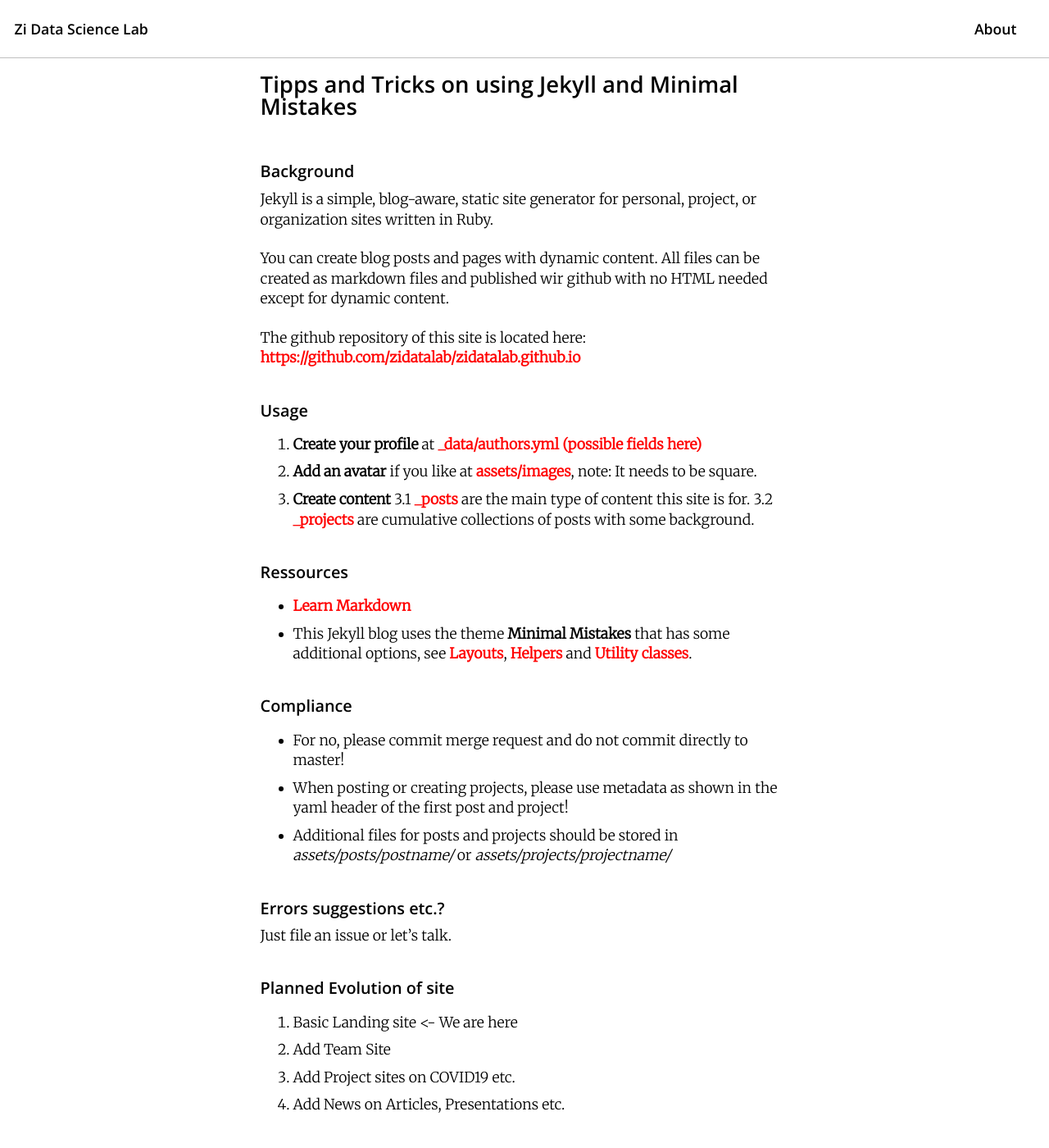
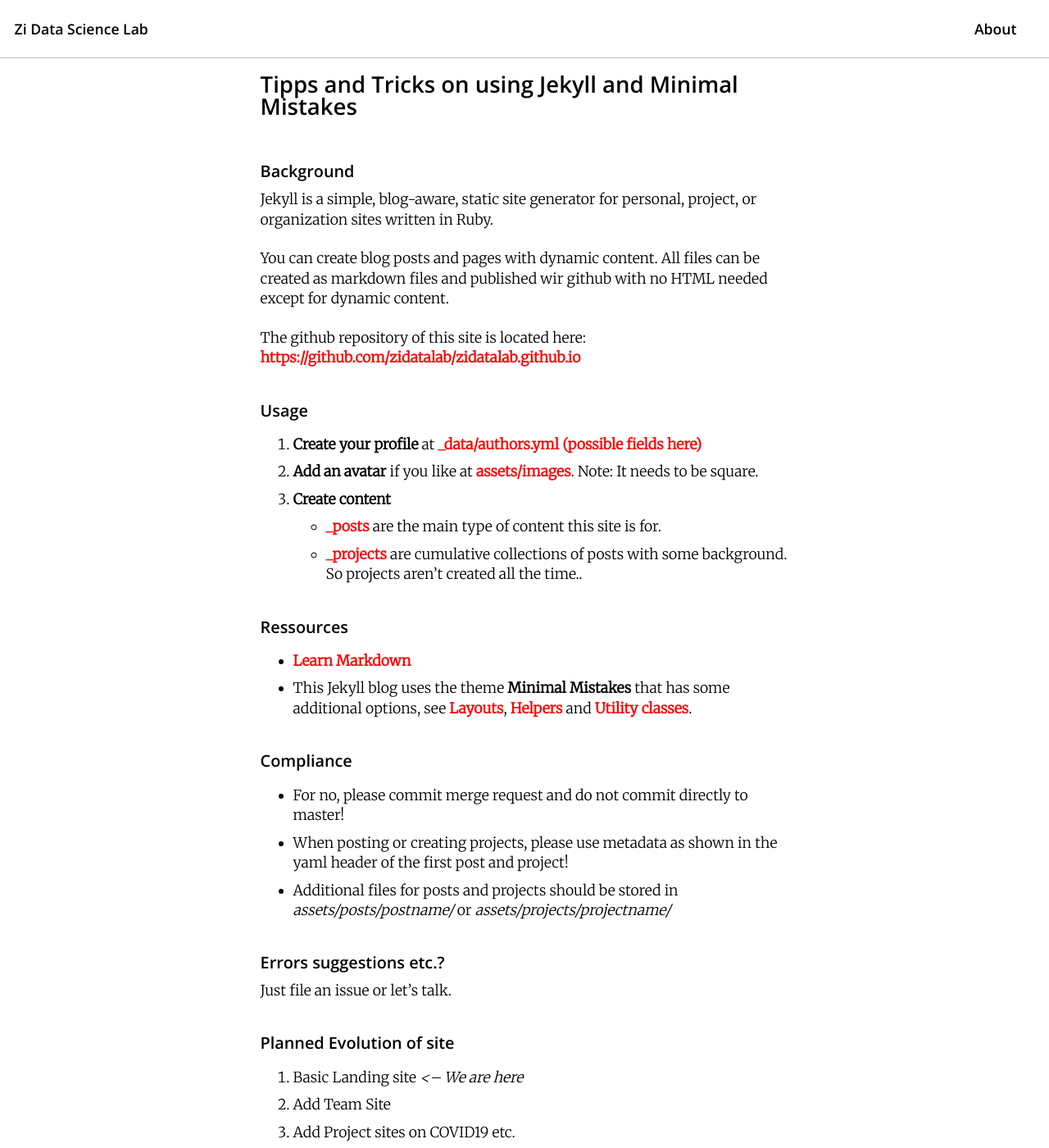
Before and after one commit to zidatalab/zidatalab.github.io, a Jekyll site: the page built from _pages/Internal.md, in a window 1280 px wide and 1400 px high. Shown: the whole window at 82% size. Built offline with Jekyll 4.4.1, drawn with Linux system fonts in a browser that asks for light colours; cached includes are drawn as plain includes; nearby versions of some CDN libraries.

Commit message:
Update Internal.md

```diff
--- a/_pages/Internal.md
+++ b/_pages/Internal.md
@@ -16,10 +16,10 @@ The github repository of this site is located here: [https://github.com/zidatala
 ### Usage
 
 1. **Create your profile** at [_data/authors.yml](https://github.com/zidatalab/zidatalab.github.io/blob/master/_data/authors.yml)  [(possible fields here)](https://mmistakes.github.io/minimal-mistakes/docs/authors/)
-2. **Add an avatar** if you like at [assets/images](https://github.com/zidatalab/zidatalab.github.io/tree/master/assets/images), note: It needs to be square.
+2. **Add an avatar** if you like at [assets/images](https://github.com/zidatalab/zidatalab.github.io/tree/master/assets/images). Note: It needs to be square.
 3. **Create content**
-3.1 [_posts](https://github.com/zidatalab/zidatalab.github.io/tree/master/_posts) are the main type of content this site is for.
-3.2 [_projects](https://github.com/zidatalab/zidatalab.github.io/tree/master/_projects) are cumulative collections of posts with some background.
+  - [_posts](https://github.com/zidatalab/zidatalab.github.io/tree/master/_posts) are the main type of content this site is for.
+  - [_projects](https://github.com/zidatalab/zidatalab.github.io/tree/master/_projects) are cumulative collections of posts with some background. So projects aren't created all the time..
 
 ### Ressources
 
@@ -38,7 +38,7 @@ Just file an issue or let's talk.
 
 ### Planned Evolution of site
 
-1. Basic Landing site <- We are here
+1. Basic Landing site *<-- We are here*
 2. Add Team Site
 3. Add Project sites on COVID19 etc.
 4. Add News on Articles, Presentations etc.
```
